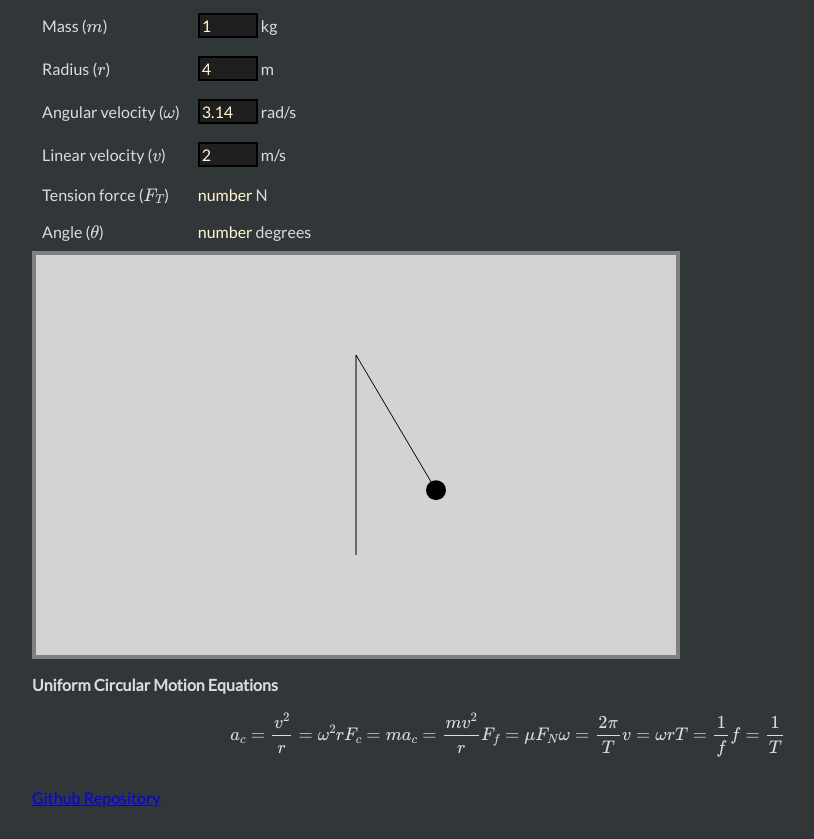
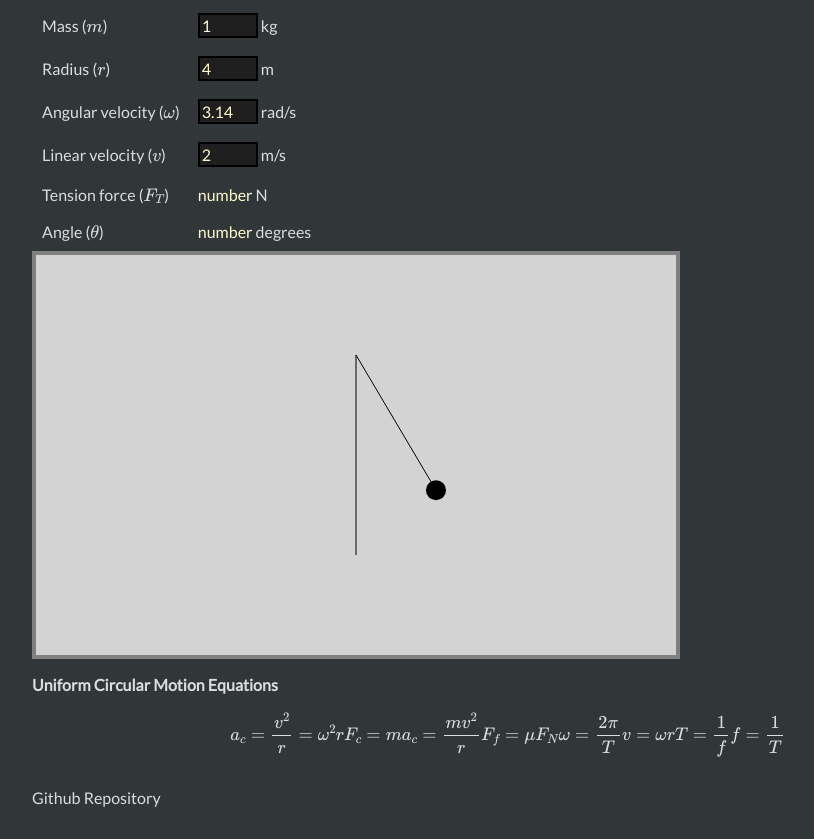
Before and after one commit to nwager/CircularMotion, a plain HTML site: page index.html in a window 1280 px wide. Shown: the part 1483-2322 px from the top of the page, without its empty margins (288-1102 px from the left). Drawn offline with nearby package versions, Linux system fonts and the light colour scheme; some packages are replaced by stand-ins of ours.

Commit message:
Update style.css

```diff
--- a/style.css
+++ b/style.css
@@ -49,4 +49,6 @@ canvas {
 a {
     padding-top: 4em;
     padding-bottom: 2em;
+    color: #DADCE0;
+    text-decoration: none;
 }
```
